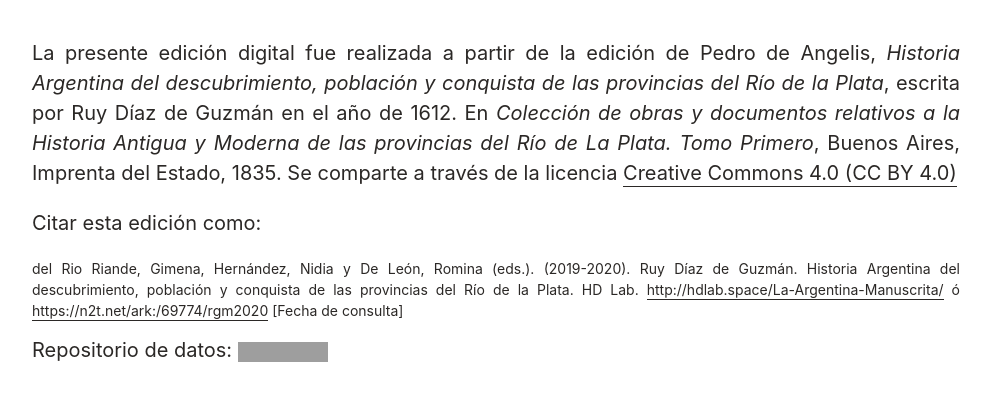
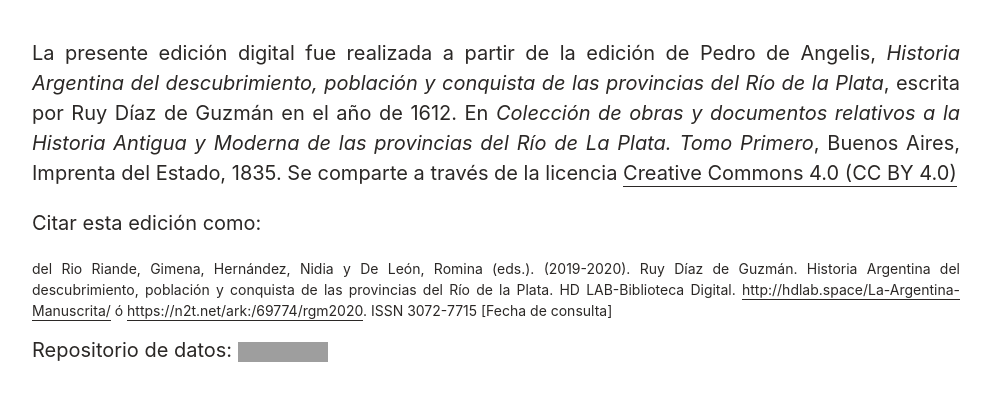
Before and after one commit to hdlabconicet/La-Argentina-Manuscrita, a Jekyll site: the page built from 02-about.md, in a window 1280 px wide and 900 px high, scrolled down 1610 px, cut to the strip 0-553 px from the top of the window. Shown: the top 401 px of the strip, without its empty margins (144-1135 px from the left). Built offline with Jekyll 4.4.1, drawn with Linux system fonts in a browser that asks for light colours; nearby versions of some CDN libraries; grey boxes are pictures that could not be loaded.

Commit message:
update citar como

```diff
--- a/02-about.md
+++ b/02-about.md
@@ -21,6 +21,6 @@
 
 Citar esta edición como:
 
-<p style="font-size: 14px;">del Rio Riande, Gimena, Hernández, Nidia y De León, Romina (eds.). (2019-2020). Ruy Díaz de Guzmán. Historia Argentina del descubrimiento, población y conquista de las provincias del Río de la Plata. HD Lab. <a href="{{ site.baseurl }}/">http://hdlab.space/La-Argentina-Manuscrita/</a> ó <a href="{{ site.baseurl }}/">https://n2t.net/ark:/69774/rgm2020</a> [Fecha de consulta]</p>
+<p style="font-size: 14px;">del Rio Riande, Gimena, Hernández, Nidia y De León, Romina (eds.). (2019-2020). Ruy Díaz de Guzmán. Historia Argentina del descubrimiento, población y conquista de las provincias del Río de la Plata. HD LAB-Biblioteca Digital. <a href="{{ site.baseurl }}/">http://hdlab.space/La-Argentina-Manuscrita/</a> ó <a href="{{ site.baseurl }}/">https://n2t.net/ark:/69774/rgm2020</a>. ISSN 3072-7715 [Fecha de consulta]</p>
 
 Repositorio de datos: <a class="no-underline" href="https://zenodo.org/badge/latestdoi/211551848"><img src="https://zenodo.org/badge/211551848.svg" alt="DOI"/></a>
```
